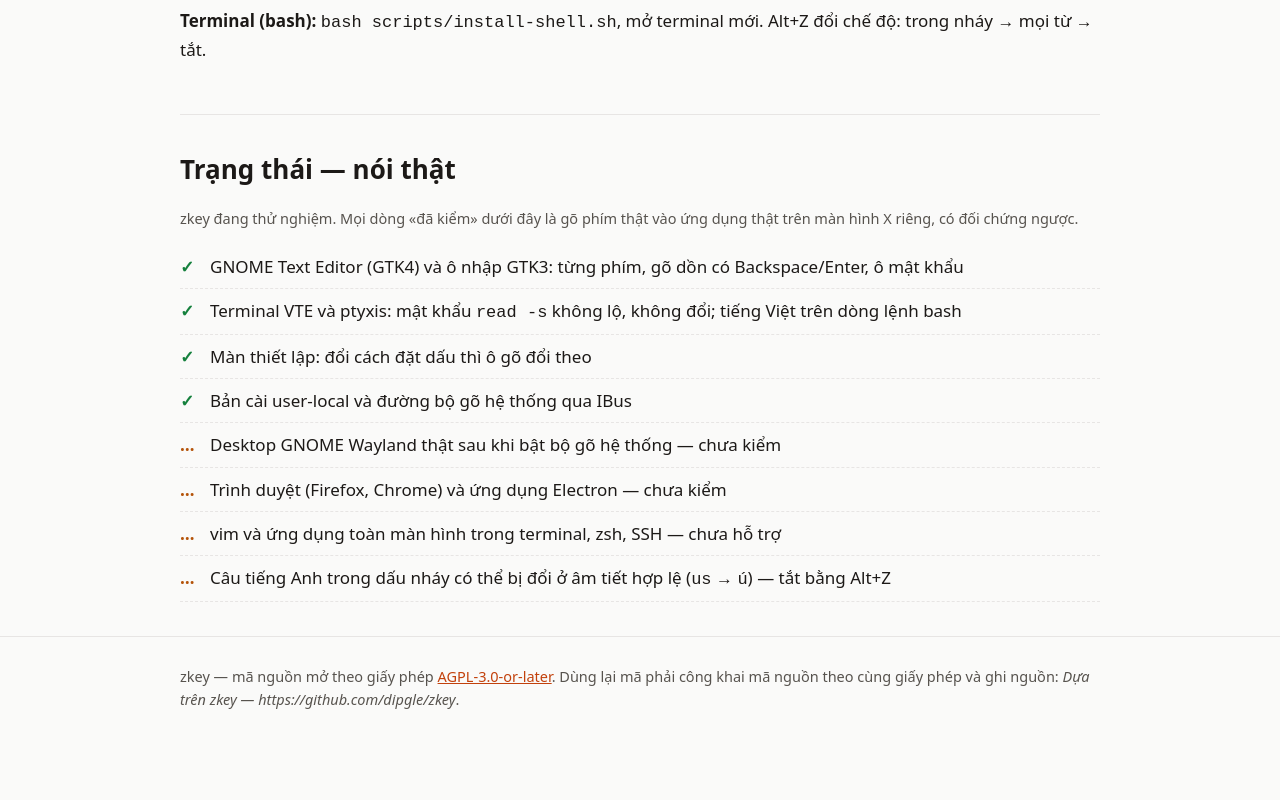
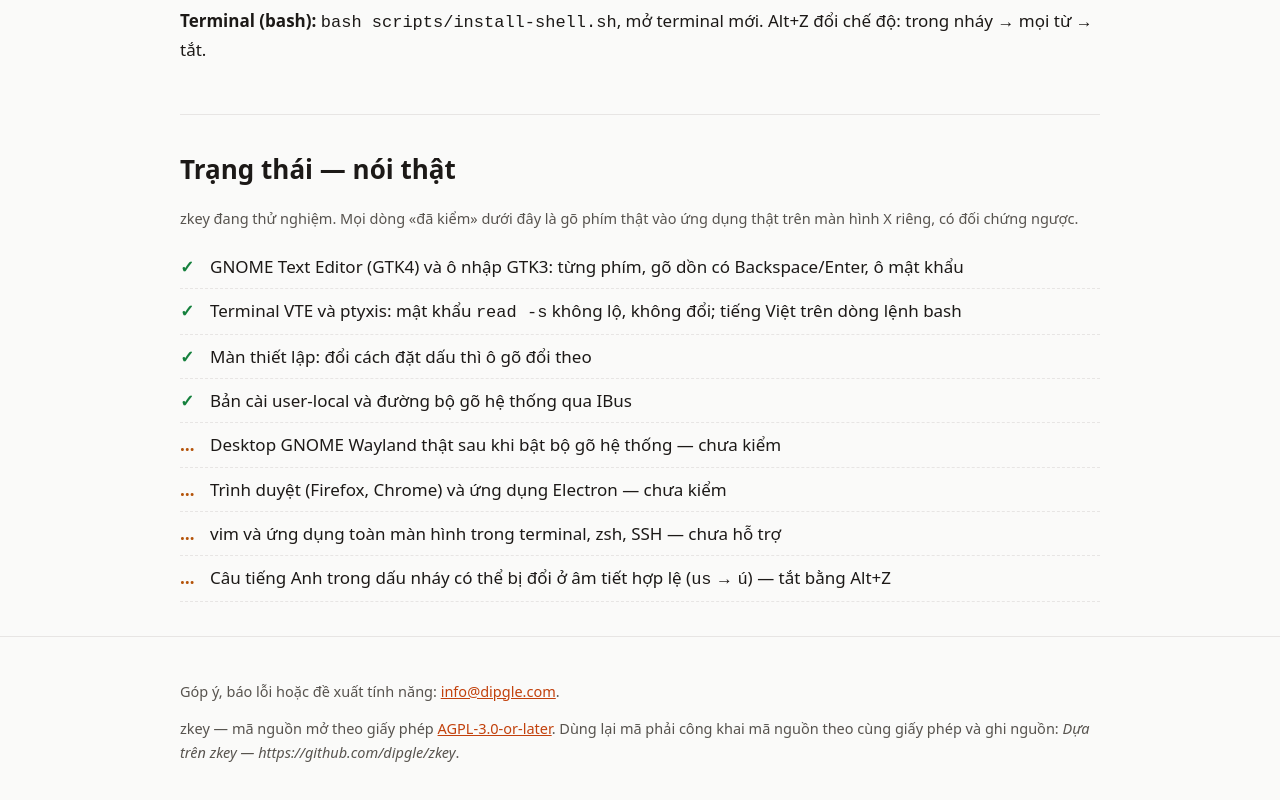
Before and after one commit to dipgle/zkey, a plain HTML site: page site/index.html in a window 1280 px wide. Shown: the part 1512-2312 px from the top of the page. Before the commit the page ends 2264 px from the top, so only its background shows below. Drawn offline with Linux system fonts and the light colour scheme.

Commit message:
Trang giới thiệu + README: link web và email info@dipgle.com (Hà 16/11)
Nguồn đã render 1280/390 px mã 0; CHƯA publish lên zkey.dipgle.com.

Co-Authored-By: Claude Opus 5.5 <noreply@anthropic.com>

```diff
--- a/site/index.html
+++ b/site/index.html
@@ -107,6 +107,7 @@ python3 scripts/system-ime.py disable    # trả lại bộ gõ cũ</pre>
 
 <footer>
   <div class="wrap">
+    <p>Góp ý, báo lỗi hoặc đề xuất tính năng: <a href="mailto:info@dipgle.com">info@dipgle.com</a>.</p>
     zkey — mã nguồn mở theo giấy phép <a href="https://github.com/dipgle/zkey/blob/master/LICENSE">AGPL-3.0-or-later</a>.
     Dùng lại mã phải công khai mã nguồn theo cùng giấy phép và ghi nguồn:
     <em>Dựa trên zkey — https://github.com/dipgle/zkey</em>.
```
Also changed, not shown: 1 other file.
